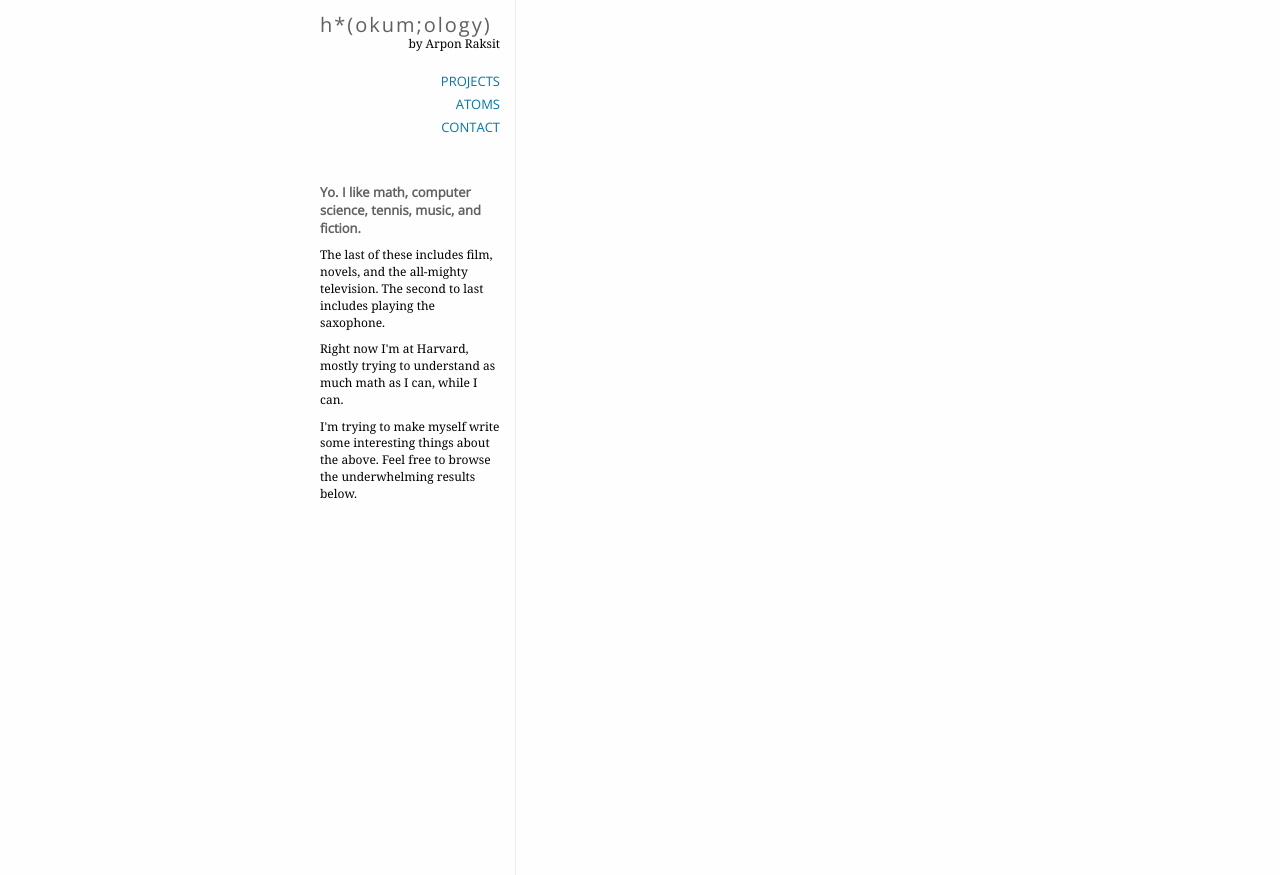
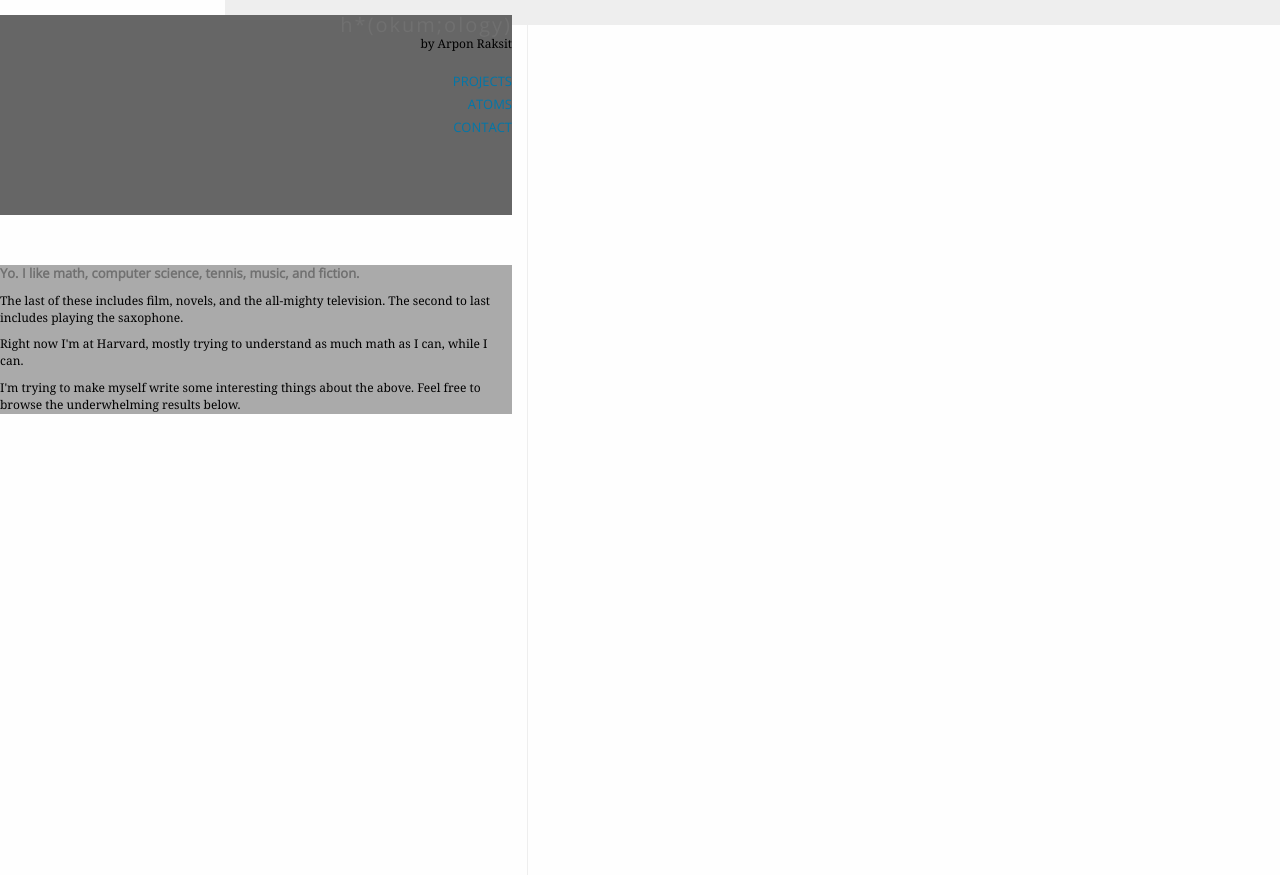
Before and after one commit to arponr/djsite, a Django app: page / in a window 1280 px wide. Run offline with Django 3.2, Linux system fonts and the light colour scheme; data that the repository does not hold is empty.

Commit message:
colour rectangles

```diff
--- a/djsite/static/base.css
+++ b/djsite/static/base.css
@@ -69,25 +69,25 @@ p {
     margin: 0 0 10px 0;
 }
 
-#wrapper {
-    width: 640px;
-    max-width: 95%;
-    margin: 0 auto;
-    position: relative;
-}
-
-#sidebar {
+#side {
+    position: fixed;
     float: left;
-    position: fixed;
-    width: 180px;
+    width: 40%;
+    min-width: 180px;
     height: 100%;
     padding: 15px 15px 0 0;
     border-right: 1px solid #eeeeee;
 }
 
+#side_up {
+    height: 200px;
+    background: #666666;
+    text-align: right;
+}
+
 #title a {
     font-family: "open sans", sans-serif;
-    color: #606060 !important;
+    color: #707070 !important;
     font-weight: 300;
     font-size: 20px;
     letter-spacing: 2px;
@@ -95,14 +95,12 @@ p {
 }
 
 #name {
-    text-align: right;
     font-size: 12px;
     padding-top: 3px;
 }
 
 .nav {
     font-family: "open sans", sans-serif;
-    text-align: right;
     margin-top: 25px;
 }
 
@@ -112,25 +110,22 @@ p {
     margin-top: 10px;
 }
 
-.nav a:link, .nav a:visited {
-    color:  !important;
-}
-
-
-#info {
+#side_down {
     margin-top: 50px;
     line-height: 140%;
     font-size: 12px;
+    background: #aaaaaa;
 }
 
-#info h1 {
+#side_down h1 {
     font-family: "open sans", sans-serif;
     font-size: 13px;
-    color: #606060;
+    color: #707070;
     display: inline;
 }
 
 #content {
+    background: #eeeeee;
     line-height: 155%;
     margin-left: 225px;
     padding: 15px 0 10px 0;
--- a/djsite/templates/base.html
+++ b/djsite/templates/base.html
@@ -2,14 +2,14 @@
 <html xmlns="http://www.w3.org/1999/xhtml" xml:lang="en" lang="en">
   <head>
     <title>Arpon Raksit</title>
-    <link href="http://fonts.googleapis.com/css?family=Open+Sans:300,400" rel="stylesheet" type="text/css">
+    <link href="http://fonts.googleapis.com/css?family=Open+Sans:300" rel="stylesheet" type="text/css">
     <link rel="stylesheet" type="text/css" href="/static/base.css"/>
     {% block mathjax %}{% endblock %}
   </head>
 
   <body>
-    <div id="wrapper">
-      <div id="sidebar">
+    <div id="side">
+      <div id="side_up">
 	<div id="title"><a href="/">H&#42;(OKUM;OLOGY)</a></div>
 
 	<div id="name">by Arpon Raksit</div>
@@ -19,15 +19,15 @@
 	  <li {% block nav_atoms %}{% endblock %}><a href="/atoms/">atoms</a></li>
 	  <li {% block nav_contact %}{% endblock %}><a href="/contact/">contact</a></li>
 	</ul>
-
-	<div id="info">
-	  {% block info %}{% endblock %}
-	</div>
       </div>
 
-      <div id="content">
-	{% block content %}{% endblock %}
+      <div id="side_down">
+	{% block info %}{% endblock %}
       </div>
+      </div>
+
+    <div id="content">
+      {% block content %}{% endblock %}
     </div>
   </body>
 </html>
```
